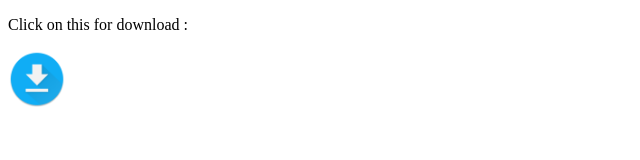
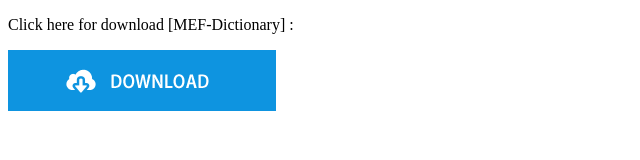
Before and after one commit to SothAustin/downloadappmef.github.io, a plain HTML site: page index.html in a window 1280 px wide. Shown: the whole page, without its empty margins (0-640 px from the left). Drawn offline with Linux system fonts and the light colour scheme.

Commit message:
Update index.html

```diff
--- a/index.html
+++ b/index.html
@@ -2,10 +2,10 @@
 <html>
 <body>
 
-<p>Click on this for download :<p>
+<p>Click here for download [MEF-Dictionary] :<p>
 
 <a href="itms-services://?action=download-manifest&url=https://sothaustin.github.io/mefapp/manifest.plist">
-  <img border="0" src="download.png" alt="W3Schools" width="58" height="58"/>
+  <img border="0" src="download_button.png" alt="W3Schools" width="268" height="61"/>
 </a>
 </body>
 </html>
```
